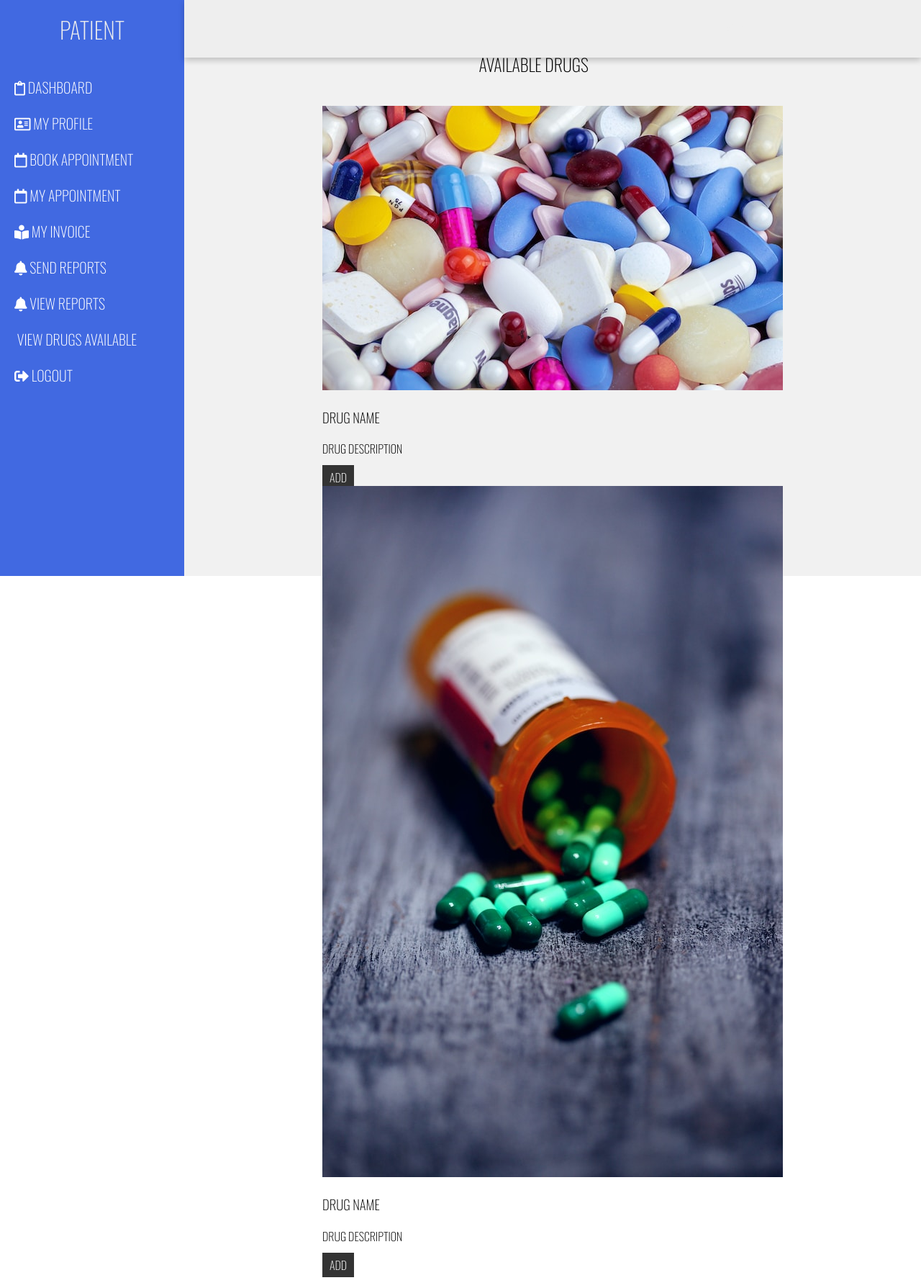
After one commit to Hezekiah-Elisha/mu-care, a PHP site: page /patient/view_drugs.php in a window 1280 px wide. The commit adds this page. Shown: the whole page at 72% size. Run offline with PHP 8.4, Linux system fonts and the light colour scheme.

Commit message:
:memo: patient dugs

```diff
--- a/patient/patient.css
+++ b/patient/patient.css
@@ -346,3 +346,15 @@ select {
     background:crimson;
     color:#fff;
 }
+
+.drugs-section{
+    width:100%;
+    display: flex;
+    flex-direction: row;
+    padding: 20px;
+    justify-content: space-around;
+    flex-wrap: wrap;
+}
+.drug-card{
+    /* width: 33% ; */
+}
--- /dev/null
+++ b/patient/view_drugs.php
@@ -0,0 +1,78 @@
+<?php
+	session_start();
+	include '../resources/config.php';
+?>
+<!DOCTYPE html>
+<html lang='en'>
+	<head>
+		<title>Patients Appointment</title>
+		<!--fontawesome cdn-->
+		<link rel="stylesheet" href="https://cdnjs.cloudflare.com/ajax/libs/font-awesome/5.15.4/css/all.min.css">
+		<link rel="stylesheet" href="./patient.css">
+	</head>
+	<body>
+
+		<?php
+			include_once 'patient_side_menu.php';
+		?>
+
+<div class="container">
+	<div class="header">
+		<div class="nav">
+			<div class="search">
+
+			</div>
+			<div class="user">
+				<a href="#" class="btn" style="background:#eee;color:#eee;">Add</a>
+				<!--<img src="./image.jpg" alt="">-->
+				<div class="img-case" style="padding-top:5%;display:flex;">
+					<?php
+
+			if(isset($_SESSION['patient'])){
+			$name = $_SESSION['patient'];
+			echo '
+				<li><a><i class="far fa-user"></i>'.$name.'</a></li>
+				';
+			}else{
+				echo '
+
+				';
+			}
+
+		?>
+				</div>
+			</div>
+		</div>
+	</div>
+
+	<div class="profile">
+		<h2 style="padding-left:40%">Available Drugs</h2>
+
+		<div class="drugs-section">
+			<div class="drug-card">
+				<img src="./drug1.jpg" alt="">
+				<div class="drug-info">
+					<h3>Drug Name</h3>
+					<p>Drug Description</p>
+					<a href="#" class="btn">Add</a>
+			</div>
+
+			<div class="drug-card">
+				<img src="./drug2.jpg" alt="">
+				<div class="drug-info">
+					<h3>Drug Name</h3>
+					<p>Drug Description</p>
+					<a href="#" class="btn">Add</a>
+			</div>
+		</div>
+
+
+	</div>
+</div>
+
+
+
+
+	</div>
+	</body>
+</html>
```
Also changed, not shown: patient/drug1.jpg (added), patient/drug2.jpg (added).
